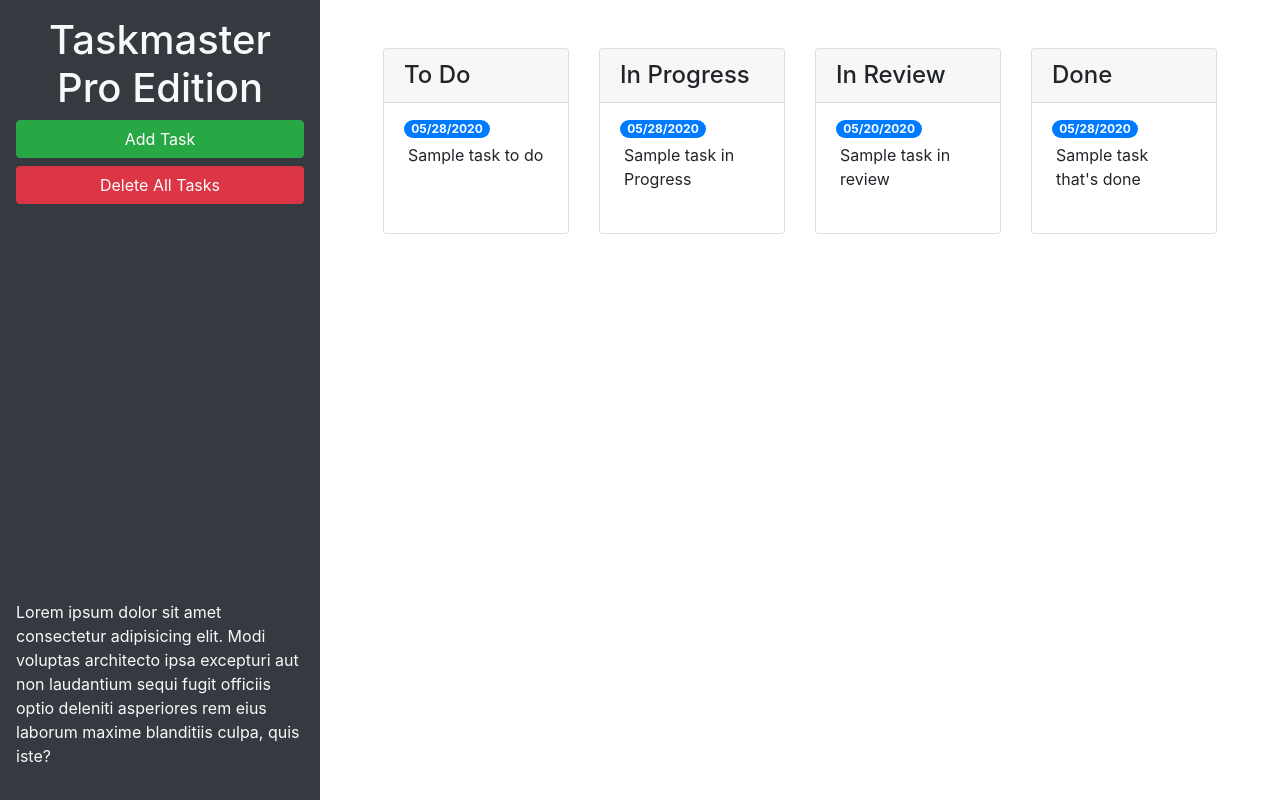
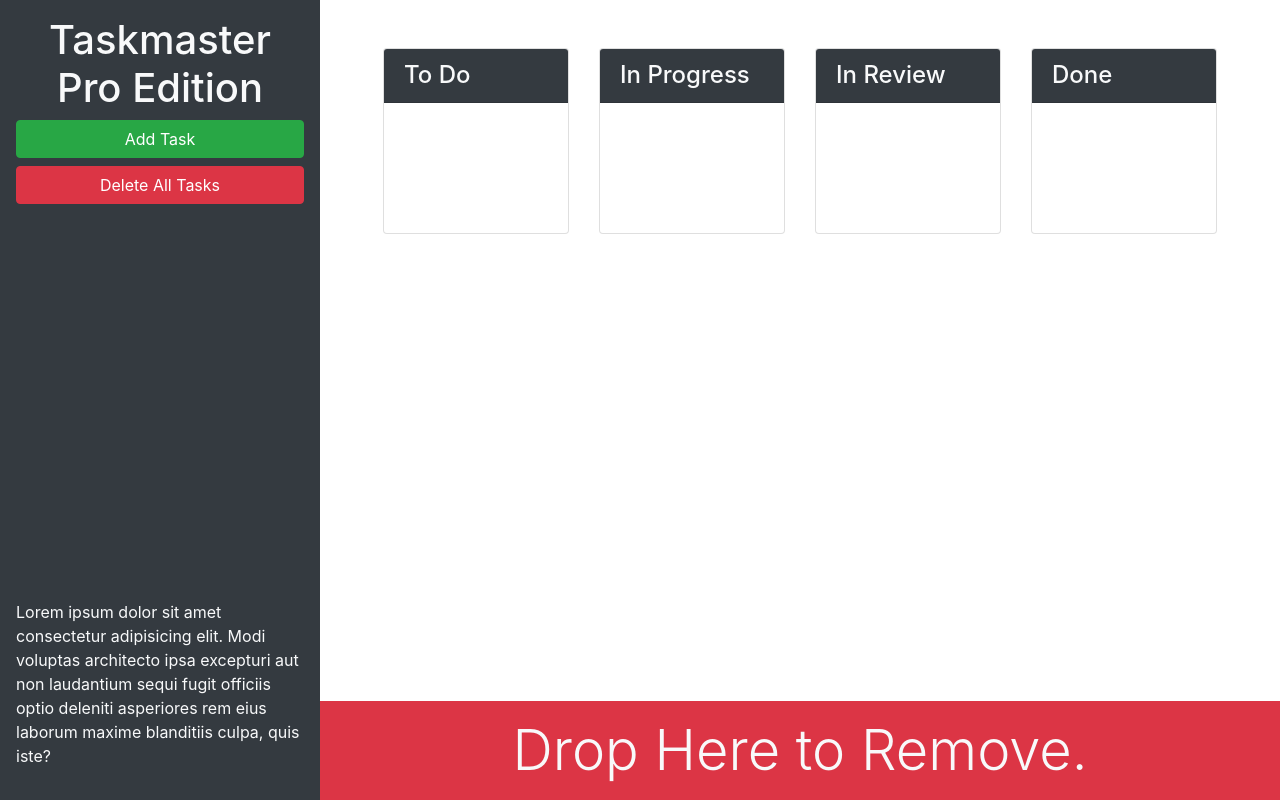
Before and after one commit to aidyel/taskmaster-pro, a plain HTML site: page index.html in a window 1280 px wide. Drawn offline with nearby package versions, Linux system fonts and the light colour scheme.

Commit message:
aditional bootstrap elments

```diff
--- a/index.html
+++ b/index.html
@@ -13,29 +13,29 @@
 <body>
 
   <div class="row min-vh-100 no-gutters">
-    <header class="col-12 col-lg-3 bg-dark text-light d-flex flex-column p-4 p-lg-3">
+    <header class="col-12 col-lg-3 bg-dark text-light sticky-top d-flex flex-column p-4 p-lg-3">
       <h1 class="text-center">Taskmaster Pro Edition</h1>
       <button id="create-task" class="btn btn-block btn-success" data-toggle="modal" data-target="#task-form-modal">Add
         Task</button>
       <button id="remove-tasks" class="btn btn-block btn-danger">Delete All Tasks</button>
-      <p class="mt-auto">Lorem ipsum dolor sit amet consectetur adipisicing elit. Modi voluptas architecto ipsa
+      <p class="mt-auto d-none d-lg-block">Lorem ipsum dolor sit amet consectetur adipisicing elit. Modi voluptas architecto ipsa
         excepturi aut non
         laudantium sequi fugit officiis optio deleniti asperiores rem eius laborum maxime blanditiis culpa, quis iste?
       </p>
     </header>
-    <main class="col-12 col-lg-9">
+    <main class="col-12 col-lg-9 d-flex flex-column">
       <div class="m-5 row justify-content-around">
         <!-- todo start -->
         <div class="col-12 col-md-6 col-xl-3 mb-3">
           <div class="card">
-            <h4 class="card-header">
+            <h4 class="card-header bg-dark text-light">
               To Do
             </h4>
             <ul id="list-toDo" class="list-group list-group-flush">
-              <li class="list-group-item">
+              <!-- <li class="list-group-item">
                 <span class="badge badge-primary badge-pill">05/28/2020</span>
                 <p class="m-1">Sample task to do</p>
-              </li>
+              </li> -->
             </ul>
           </div>
         </div>
@@ -43,14 +43,14 @@
         <!-- in progress start -->
         <div class="col-12 col-md-6 col-xl-3 mb-3">
           <div class="card">
-            <h4 class="card-header">
+            <h4 class="card-header bg-dark text-light">
               In Progress
             </h4>
             <ul id="list-inProgress" class="list-group list-group-flush">
-              <li class="list-group-item">
+              <!-- <li class="list-group-item">
                 <span class="badge badge-primary badge-pill">05/28/2020</span>
                 <p class="m-1">Sample task in Progress</p>
-              </li>
+              </li> -->
             </ul>
           </div>
         </div>
@@ -58,14 +58,14 @@
         <!-- in review start -->
         <div class="col-12 col-md-6 col-xl-3 mb-3">
           <div class="card">
-            <h4 class="card-header">
+            <h4 class="card-header bg-dark text-light">
               In Review
             </h4>
             <ul id="list-inReview" class="list-group list-group-flush">
-              <li class="list-group-item">
+              <!-- <li class="list-group-item">
                 <span class="badge badge-primary badge-pill">05/20/2020</span>
                 <p class="m-1">Sample task in review</p>
-              </li>
+              </li> -->
             </ul>
           </div>
         </div>
@@ -73,18 +73,23 @@
         <!-- done start -->
         <div class="col-12 col-md-6 col-xl-3 mb-3">
           <div class="card">
-            <h4 class="card-header">
+            <h4 class="card-header bg-dark text-light">
               Done
             </h4>
             <ul id="list-done" class="list-group list-group-flush">
-              <li class="list-group-item">
+              <!-- <li class="list-group-item">
                 <span class="badge badge-primary badge-pill">05/28/2020</span>
                 <p class="m-1">Sample task that's done</p>
-              </li>
+              </li> -->
             </ul>
           </div>
         </div>
         <!-- done end -->
+      </div>
+      <div id="trash" class="mt-auto">
+        <div class="w-100 bg-danger p-3 text-center text-light display-4">
+          Drop Here to Remove.
+        </div>
       </div>
     </main>
   </div>
```
